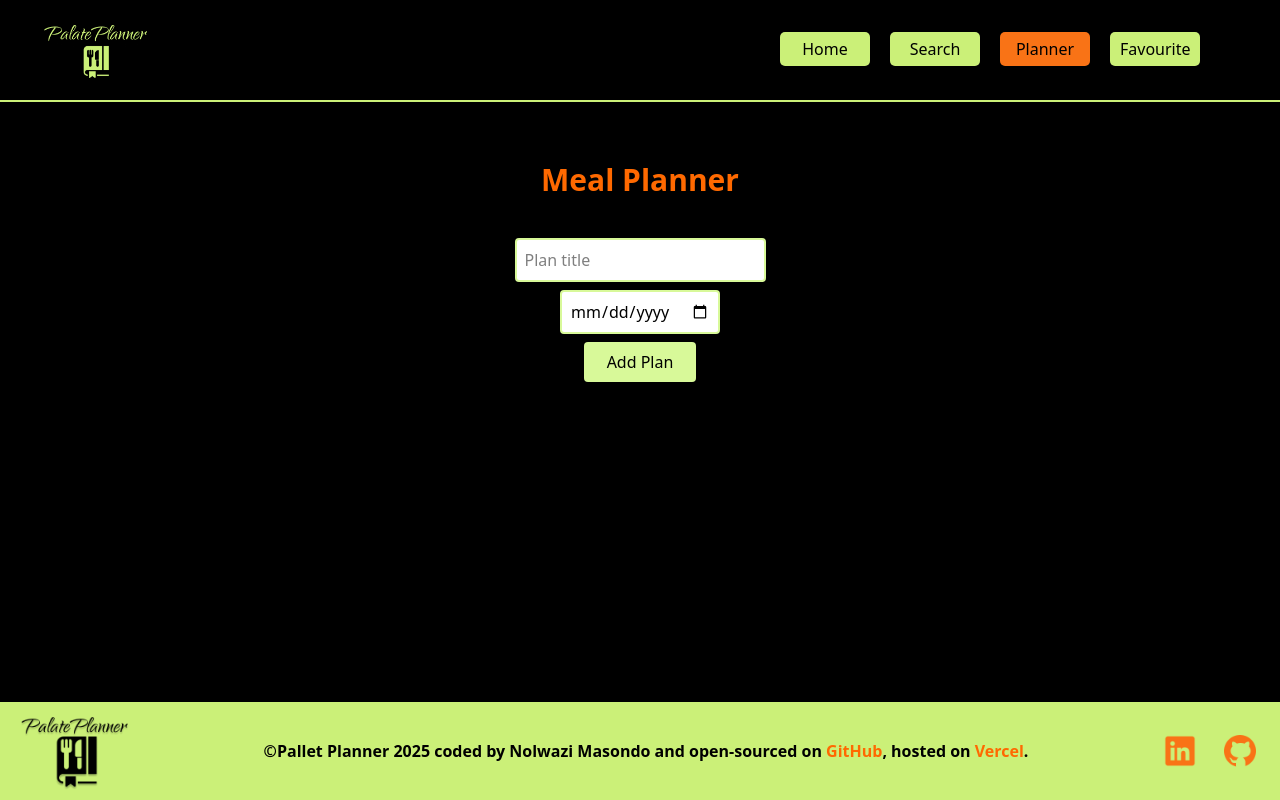
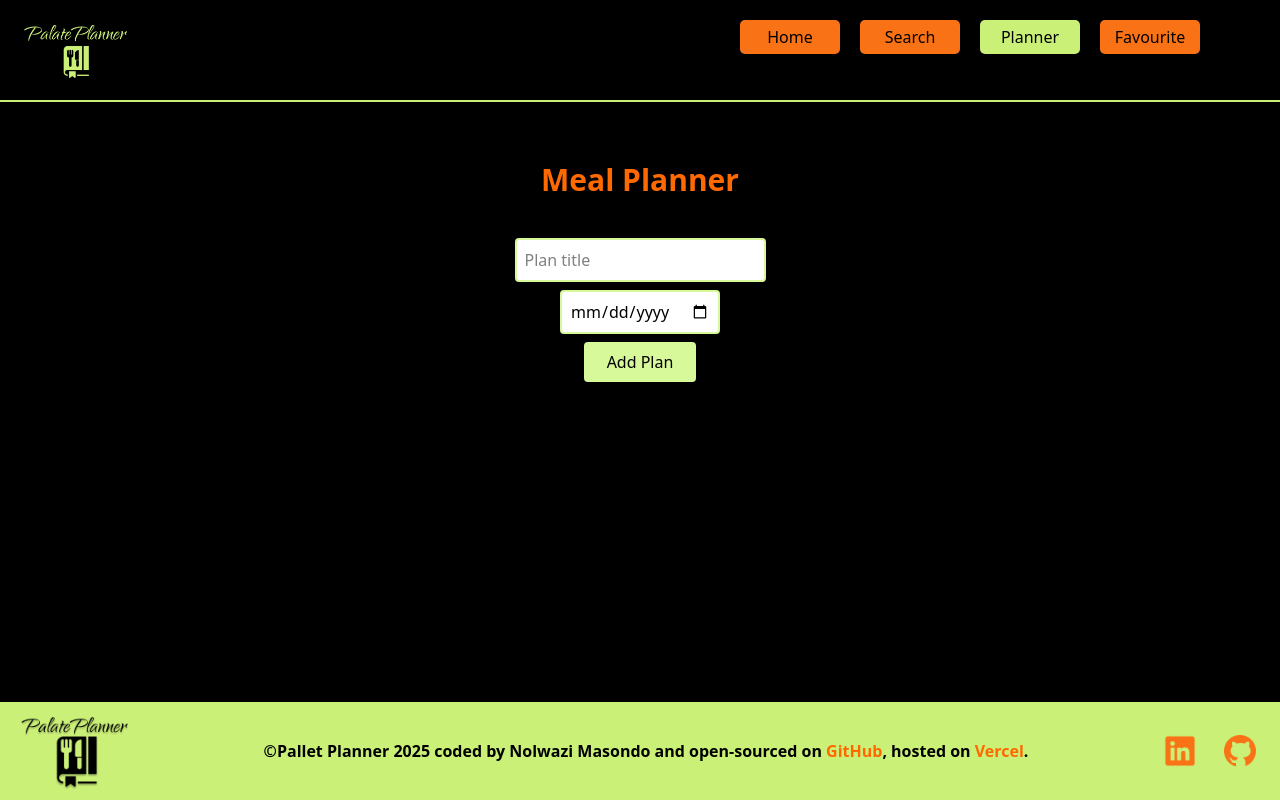
Before and after one commit to Lwazi-Masondo/alx-fe-capstone-project, a React (Vite) app in the folder recipe-finder-app/: page /planner in a window 1280 px wide. Built offline with nearby package versions, Linux system fonts and the light colour scheme.

Commit message:
Nav design fix

```diff
--- a/recipe-finder-app/src/components/Header.jsx
+++ b/recipe-finder-app/src/components/Header.jsx
@@ -3,10 +3,10 @@ import Nav from "./Nav";
 function Header() {
   return (
     <>
-      <header className="flex flex-row justify-between items-center py-5 px-10 relative">
+      <header className="flex flex-row justify-between items-center py-5 px-5 relative">
         <img src="/logo_light.png" alt="logo" className=" w-20 md:w-28 " />
       </header>
-      <div className="absolute top-8 right-0">
+      <div className="absolute top-5 right-0">
         <Nav />
       </div>
     </>
--- a/recipe-finder-app/src/components/Nav.jsx
+++ b/recipe-finder-app/src/components/Nav.jsx
@@ -46,7 +46,7 @@ function Nav() {
 
       <div className="flex flex-col ">
         {/* Mobile Menu Button */}
-        <div className="md:hidden mx-5 self-center">
+        <div className="md:hidden mx-5 self-center mb-3">
           <button
             onClick={() => setIsOpen(!isOpen)}
             className="flex flex-col justify-between w-6 h-6 focus:outline-none "
--- a/recipe-finder-app/src/components/RecipeResults.jsx
+++ b/recipe-finder-app/src/components/RecipeResults.jsx
@@ -14,7 +14,7 @@ function RecipeResults() {
   // //User searched but, api returned no results
   if (!meals.length && hasSearched) {
     return (
-      <div>
+      <div className="mb-20">
         <img src="/empty_bowl.png" alt="Empty Bowl" className="w-48 m-auto" />
         <p className="text-red-600 text-center font-bold">
           No meals found. Try another search.
--- a/recipe-finder-app/src/styles/App.css
+++ b/recipe-finder-app/src/styles/App.css
@@ -13,46 +13,46 @@ footer {
 }
 
 .btn-primary {
-  background-color: #cbf078;
+  background-color: #f97316;
   border-radius: 5px;
   color: black;
   padding: 5px 10px;
-  width: 90px;
+  width: 100px;
   text-align: center;
 }
 
 .btn-primary:hover {
   cursor: pointer;
-  background-color: #f97316;
+  background-color: #cbf078;
 }
 
 .act-button {
-  background-color: #f97316;
+  background-color: #cbf078;
   border-radius: 5px;
   color: black;
   padding: 5px 10px;
-  width: 90px;
+  width: 100px;
   text-align: center;
 }
 
 .btn-secondary {
-  background-color: #cbf078;
+  background-color: #f97316;
   color: black;
   padding: 5px 10px;
-  width: 90px;
+  width: 200px;
   text-align: center;
 }
 
 .btn-secondary:hover {
   cursor: pointer;
-  background-color: #f97316;
+  background-color: #cbf078;
 }
 
 .act-button-sec {
-  background-color: #f97316;
+  background-color: #cbf078;
   color: black;
   padding: 5px 10px;
-  width: 90px;
+  width: 200px;
   text-align: center;
 }
 
```
